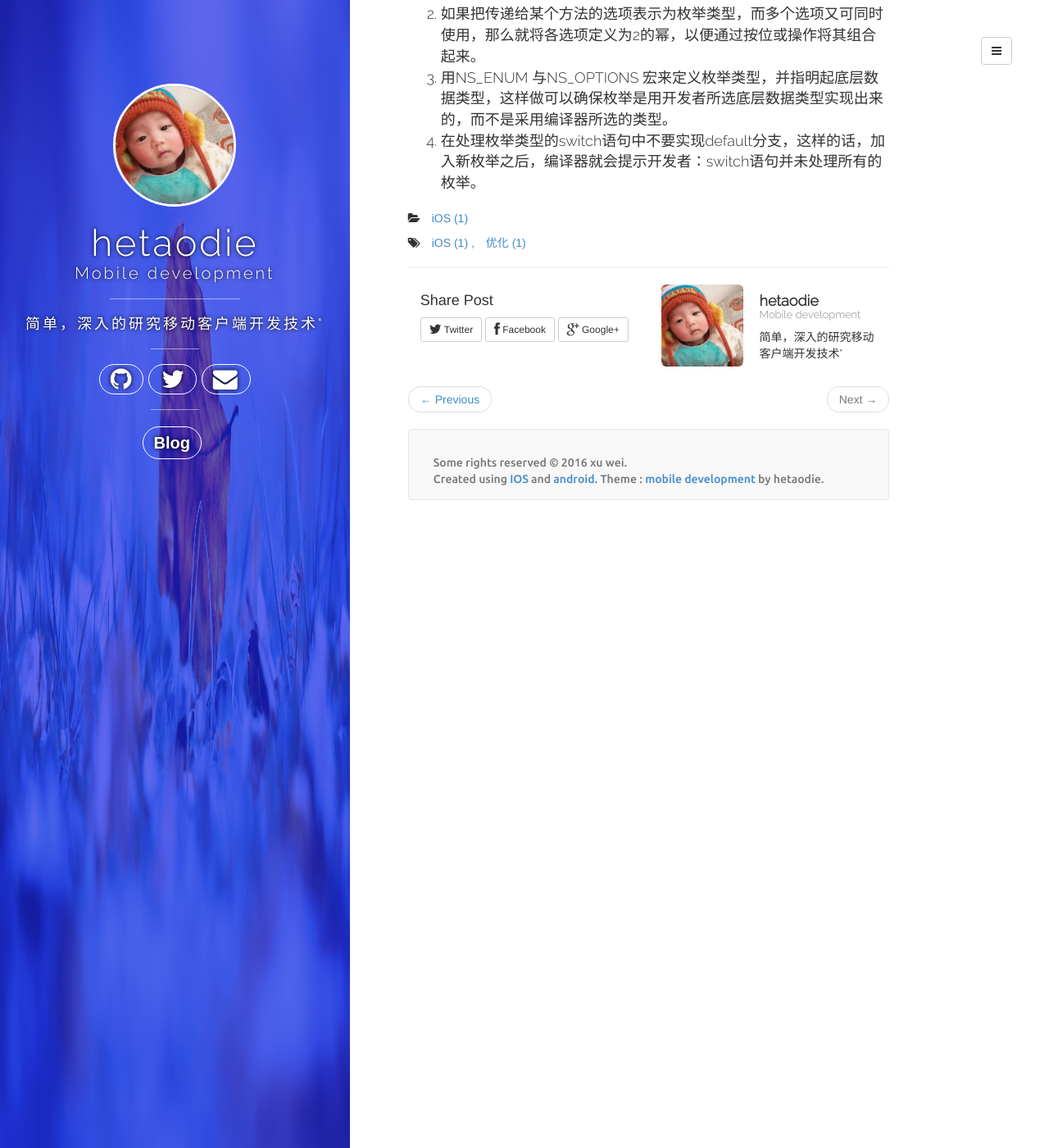
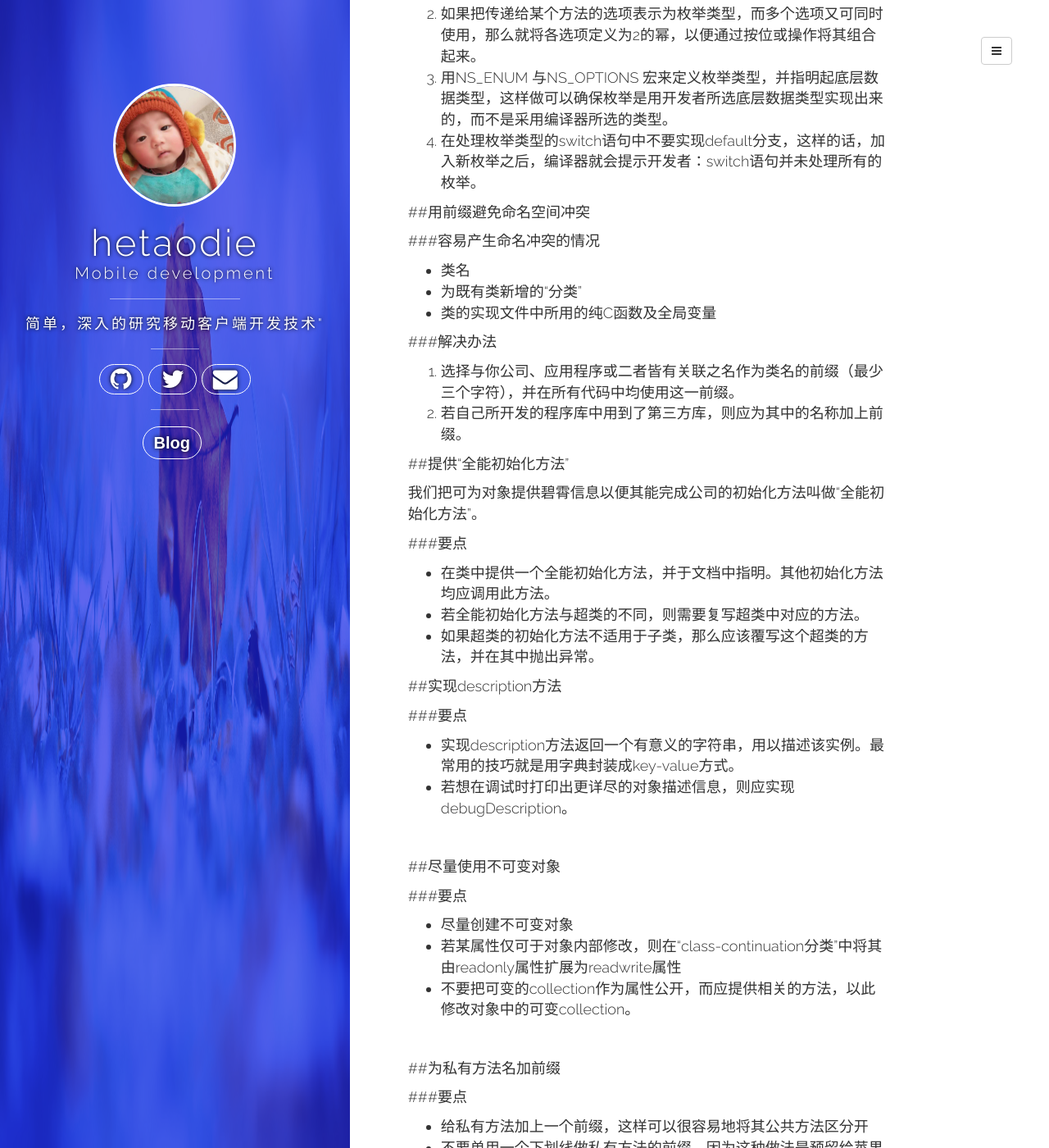
Before and after one commit to hetaodie/hetaodie.github.io, a Jekyll site: the page built from _posts/2016-02-01-编写高质量IOS的方法.md, in a window 1280 px wide and 1400 px high, scrolled down 3207 px. Shown: the whole window at 82% size. Built offline with Jekyll 4.4.1, drawn with Linux system fonts in a browser that asks for light colours; nearby versions of some CDN libraries; comment, search, counter and statistics services are not loaded; some of the changed text lies outside the part shown.

Commit message:
add blog

```diff
--- a/_posts/2016-02-01-编写高质量IOS的方法.md
+++ b/_posts/2016-02-01-编写高质量IOS的方法.md
@@ -145,6 +145,74 @@ NSNumber *expresssionNumber = @{x * y};
 3. 用NS_ENUM 与NS_OPTIONS 宏来定义枚举类型，并指明起底层数据类型，这样做可以确保枚举是用开发者所选底层数据类型实现出来的，而不是采用编译器所选的类型。
 4. 在处理枚举类型的switch语句中不要实现default分支，这样的话，加入新枚举之后，编译器就会提示开发者：switch语句并未处理所有的枚举。
 
+##用前缀避免命名空间冲突
+
+###容易产生命名冲突的情况
+
+- 类名
+- 为既有类新增的“分类”
+- 类的实现文件中所用的纯C函数及全局变量
+
+###解决办法
+
+1. 选择与你公司、应用程序或二者皆有关联之名作为类名的前缀（最少三个字符），并在所有代码中均使用这一前缀。
+2. 若自己所开发的程序库中用到了第三方库，则应为其中的名称加上前缀。
+
+##提供“全能初始化方法”
+
+我们把可为对象提供碧霄信息以便其能完成公司的初始化方法叫做“全能初始化方法”。<br/>
+
+###要点
+
+- 在类中提供一个全能初始化方法，并于文档中指明。其他初始化方法均应调用此方法。
+- 若全能初始化方法与超类的不同，则需要复写超类中对应的方法。
+- 如果超类的初始化方法不适用于子类，那么应该覆写这个超类的方法，并在其中抛出异常。
+
+##实现description方法
+
+###要点
+
+- 实现description方法返回一个有意义的字符串，用以描述该实例。最常用的技巧就是用字典封装成key-value方式。
+- 若想在调试时打印出更详尽的对象描述信息，则应实现debugDescription。
+
+<br/>
+
+##尽量使用不可变对象
+
+###要点
+
+- 尽量创建不可变对象
+- 若某属性仅可于对象内部修改，则在“class-continuation分类”中将其由readonly属性扩展为readwrite属性
+- 不要把可变的collection作为属性公开，而应提供相关的方法，以此修改对象中的可变collection。
+
+<br/>
+
+##为私有方法名加前缀
+
+###要点
+- 给私有方法加上一个前缀，这样可以很容易地将其公共方法区分开
+- 不要单用一个下划线做私有方法的前缀，因为这种做法是预留给苹果公司用的。
+
+<br />
+
+##理解NSCopying协议
+
+###要点
+
+- 若想令自己所写的对象具有拷贝功能，则需实现NSCopying协议
+- 如果自定义的对象分为可变版本和不可变版本，那么就要同时实现NSCopying与NSMutableCopying协议
+- 复制对象时需确定采用浅拷贝还是深拷贝，一般情况下应该尽量执行浅拷贝。
+- 如果你所写的对象需要深拷贝，那么不可考虑新增一个专门执行深拷贝的方法。
+
+##将类的实现代码分散到便于管理的数个分类之中
+
+###要点
+
+- 使用分类机制把类的实现代码划分成易于管理的小块。
+- 将应该视为“私有”的方法归入名叫Private的分类中，以隐藏实现细节。
+<br />
+
+##用“僵尸对象”调试内存管理问题
 
 
 <!--本文所用的超链接-->
```
